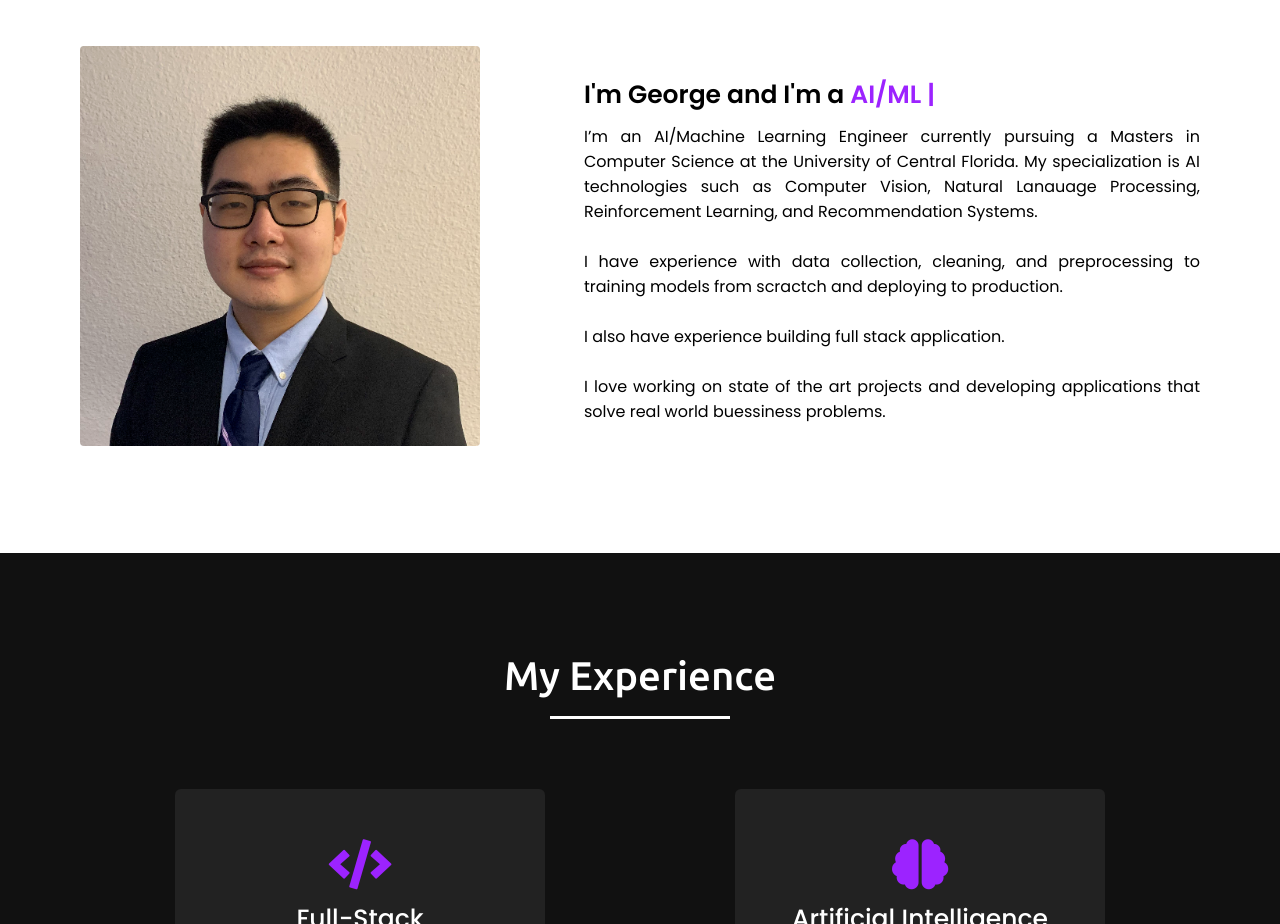
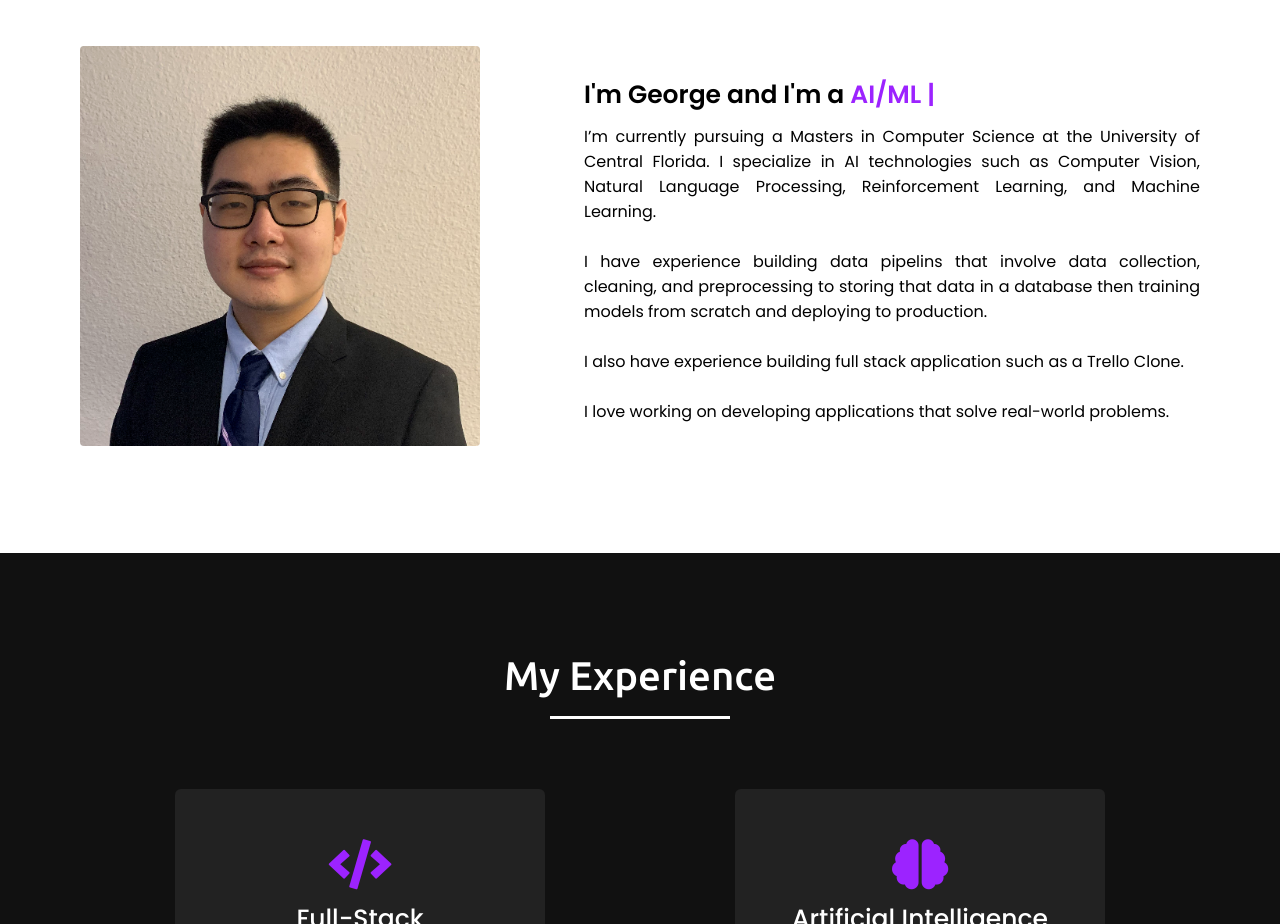
Before and after one commit to GeorgeLu00/GeorgeLu00.github.io, a plain HTML site: page index.html in a window 1280 px wide. Shown: the part 980-1904 px from the top of the page. Drawn offline with nearby package versions, Linux system fonts and the light colour scheme.

Commit message:
updated about me text

```diff
--- a/index.html
+++ b/index.html
@@ -68,14 +68,14 @@
                             I'm George and I'm a <span class="typing-2"></span>
                         </div>
                         <p>
-                            I’m an AI/Machine Learning Engineer currently pursuing a Masters in Computer Science at the University of Central Florida.
-                            My specialization is AI technologies such as Computer Vision, Natural Lanauage Processing, Reinforcement Learning, and Recommendation Systems.
+                            I’m currently pursuing a Masters in Computer Science at the University of Central Florida.
+                            I specialize in AI technologies such as Computer Vision, Natural Language Processing, Reinforcement Learning, and Machine Learning.
                             <br><br>
-                            I have experience with data collection, cleaning, and preprocessing to training models from scractch and deploying to production.
+                            I have experience building data pipelins that involve data collection, cleaning, and preprocessing to storing that data in a database then training models from scratch and deploying to production.
                             <br><br>
-                            I also have experience building full stack application.
+                            I also have experience building full stack application such as a Trello Clone.
                             <br><br>
-                            I love working on state of the art projects and developing applications that solve real world buessiness problems.
+                            I love working on developing applications that solve real-world problems.
                         </p>
                     </div>
                 </div>
```
